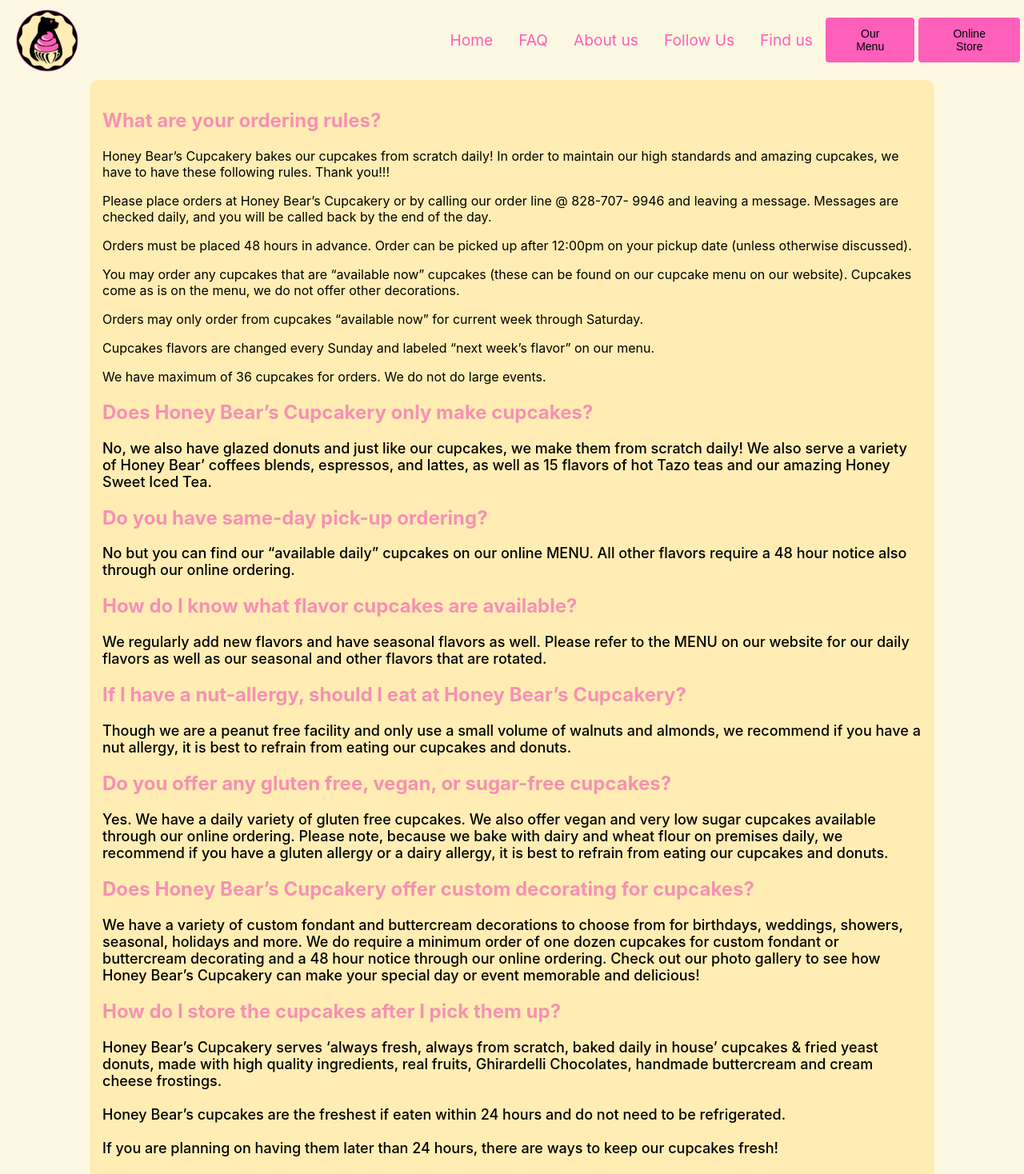
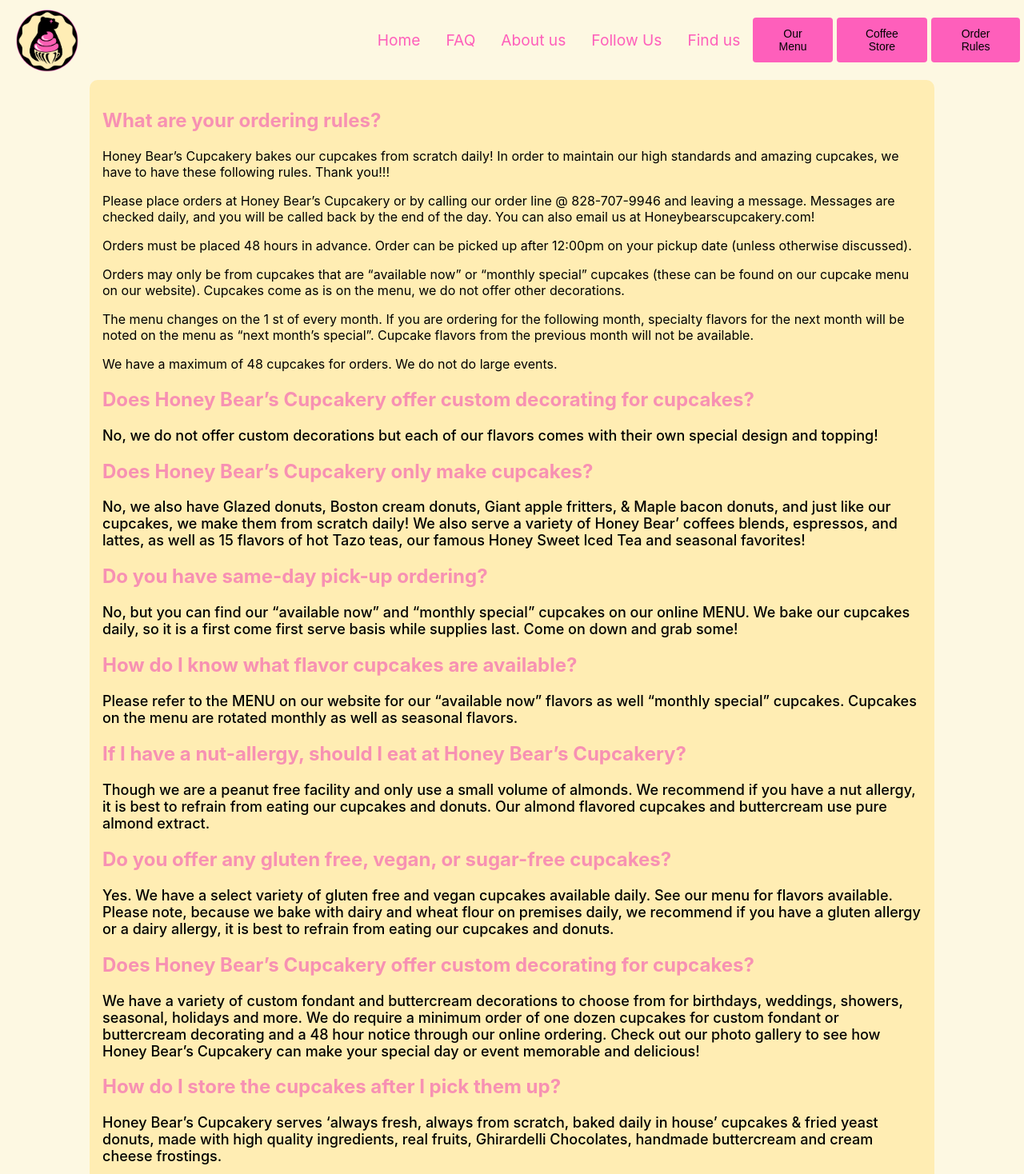
Before and after one commit to BrandonGreenOAB/HoneyBears, a React (Create React App) app: page /FAQ in a window 1280 px wide. Shown: the top 1468 px of the page at 80% size. Built offline with nearby package versions, Linux system fonts and the light colour scheme; a web font is replaced by a local one.

Commit message:
added order rules instead of faq, updated faq, made order rules a special nav button

```diff
--- a/src/Pages/Components/Navbar/HBNavbar.js
+++ b/src/Pages/Components/Navbar/HBNavbar.js
@@ -62,7 +62,12 @@
               target="_blank"
               href="https://honey-bears-cupcakery.myshopify.com"
             >
-              <Button className="navMenuBtn">Online Store</Button>
+              <Button className="navMenuBtn">Coffee Store</Button>
+            </a>
+          </div>
+          <div>
+            <a href="/FAQ">
+              <Button className="navMenuBtn">Order Rules</Button>
             </a>
           </div>
         </div>
--- a/src/Pages/FAQ.js
+++ b/src/Pages/FAQ.js
@@ -25,68 +25,78 @@
         </p>
         <p>
           Please place orders at Honey Bear’s Cupcakery or by calling our order
-          line @ 828-707- 9946 and leaving a message. Messages are checked
-          daily, and you will be called back by the end of the day.
+          line @ 828-707-9946 and leaving a message. Messages are checked daily,
+          and you will be called back by the end of the day. You can also email
+          us at Honeybearscupcakery.com!
         </p>
         <p>
           Orders must be placed 48 hours in advance. Order can be picked up
           after 12:00pm on your pickup date (unless otherwise discussed).
         </p>
         <p>
-          You may order any cupcakes that are “available now” cupcakes (these
-          can be found on our cupcake menu on our website). Cupcakes come as is
-          on the menu, we do not offer other decorations.
+          Orders may only be from cupcakes that are “available now” or “monthly
+          special” cupcakes (these can be found on our cupcake menu on our
+          website). Cupcakes come as is on the menu, we do not offer other
+          decorations.
         </p>
         <p>
-          Orders may only order from cupcakes “available now” for current week
-          through Saturday.
+          The menu changes on the 1 st of every month. If you are ordering for
+          the following month, specialty flavors for the next month will be
+          noted on the menu as “next month’s special”. Cupcake flavors from the
+          previous month will not be available.
         </p>
-        Cupcakes flavors are changed every Sunday and labeled “next week’s
-        flavor” on our menu.
+        We have a maximum of 48 cupcakes for orders. We do not do large events.
         <p></p>
-        <p>
-          We have maximum of 36 cupcakes for orders. We do not do large events.
+        <h2 className="FAQTitle">
+          Does Honey Bear’s Cupcakery offer custom decorating for cupcakes?
+        </h2>
+        <p className="FAQText">
+          No, we do not offer custom decorations but each of our flavors comes
+          with their own special design and topping!
         </p>
         <h2 className="FAQTitle">
           Does Honey Bear’s Cupcakery only make cupcakes?
         </h2>
         <p className="FAQText">
-          No, we also have glazed donuts and just like our cupcakes, we make
-          them from scratch daily! We also serve a variety of Honey Bear’
+          No, we also have Glazed donuts, Boston cream donuts, Giant apple
+          fritters, &amp; Maple bacon donuts, and just like our cupcakes, we
+          make them from scratch daily! We also serve a variety of Honey Bear’
           coffees blends, espressos, and lattes, as well as 15 flavors of hot
-          Tazo teas and our amazing Honey Sweet Iced Tea.
+          Tazo teas, our famous Honey Sweet Iced Tea and seasonal favorites!
         </p>
         <h2 className="FAQTitle">Do you have same-day pick-up ordering?</h2>
         <p className="FAQText">
-          No but you can find our “available daily” cupcakes on our online MENU.
-          All other flavors require a 48 hour notice also through our online
-          ordering.
+          No, but you can find our “available now” and “monthly special”
+          cupcakes on our online MENU. We bake our cupcakes daily, so it is a
+          first come first serve basis while supplies last. Come on down and
+          grab some!
         </p>
         <h2 className="FAQTitle">
           How do I know what flavor cupcakes are available?
         </h2>
         <p className="FAQText">
-          We regularly add new flavors and have seasonal flavors as well. Please
-          refer to the MENU on our website for our daily flavors as well as our
-          seasonal and other flavors that are rotated.
-        </p>
+          Please refer to the MENU on our website for our “available now”
+          flavors as well “monthly special” cupcakes. Cupcakes on the menu are
+          rotated monthly as well as seasonal flavors.
+        </p>{" "}
         <h2 className="FAQTitle">
           If I have a nut-allergy, should I eat at Honey Bear’s Cupcakery?
         </h2>
         <p className="FAQText">
           Though we are a peanut free facility and only use a small volume of
-          walnuts and almonds, we recommend if you have a nut allergy, it is
-          best to refrain from eating our cupcakes and donuts.
+          almonds. We recommend if you have a nut allergy, it is best to refrain
+          from eating our cupcakes and donuts. Our almond flavored cupcakes and
+          buttercream use pure almond extract.
         </p>
         <h2 className="FAQTitle">
           Do you offer any gluten free, vegan, or sugar-free cupcakes?
         </h2>
         <p className="FAQText">
-          Yes. We have a daily variety of gluten free cupcakes. We also offer
-          vegan and very low sugar cupcakes available through our online
-          ordering. Please note, because we bake with dairy and wheat flour on
-          premises daily, we recommend if you have a gluten allergy or a dairy
-          allergy, it is best to refrain from eating our cupcakes and donuts.
+          Yes. We have a select variety of gluten free and vegan cupcakes
+          available daily. See our menu for flavors available. Please note,
+          because we bake with dairy and wheat flour on premises daily, we
+          recommend if you have a gluten allergy or a dairy allergy, it is best
+          to refrain from eating our cupcakes and donuts.
         </p>
         <h2 className="FAQTitle">
           Does Honey Bear’s Cupcakery offer custom decorating for cupcakes?
@@ -129,7 +139,7 @@
           ENJOY!
         </p>
         <h2 className="FAQTitle">
-          Does Honey Bear’s Cupcakery offer favor boxes and cupcake stands?
+          Does Honey Bear’s Cupcakery offer favor boxes?
         </h2>
         <p className="FAQText">
           We send your cupcakes with you in a box that ensures their safety
@@ -138,13 +148,6 @@
           <br />
           We do offer single cupcake favor boxes donned with our Honey Bear’s
           Cupcakery sticker; each box is $1.00.
-        </p>
-        <h2 className="FAQTitle">What kind of donuts do you serve?</h2>
-        <p className="FAQText">
-          We make our yeast donut dough from scratch, fry them fresh daily and
-          cover them with glaze. We also have a variety of flavors such as
-          strawberry sprinkle, maple bacon, chocolate frosted, Boston Cream, and
-          powdered jelly filled.
         </p>
         <h2 className="FAQTitle">Are Honey Bear’s donuts available all day?</h2>
         <p className="FAQText">
```
